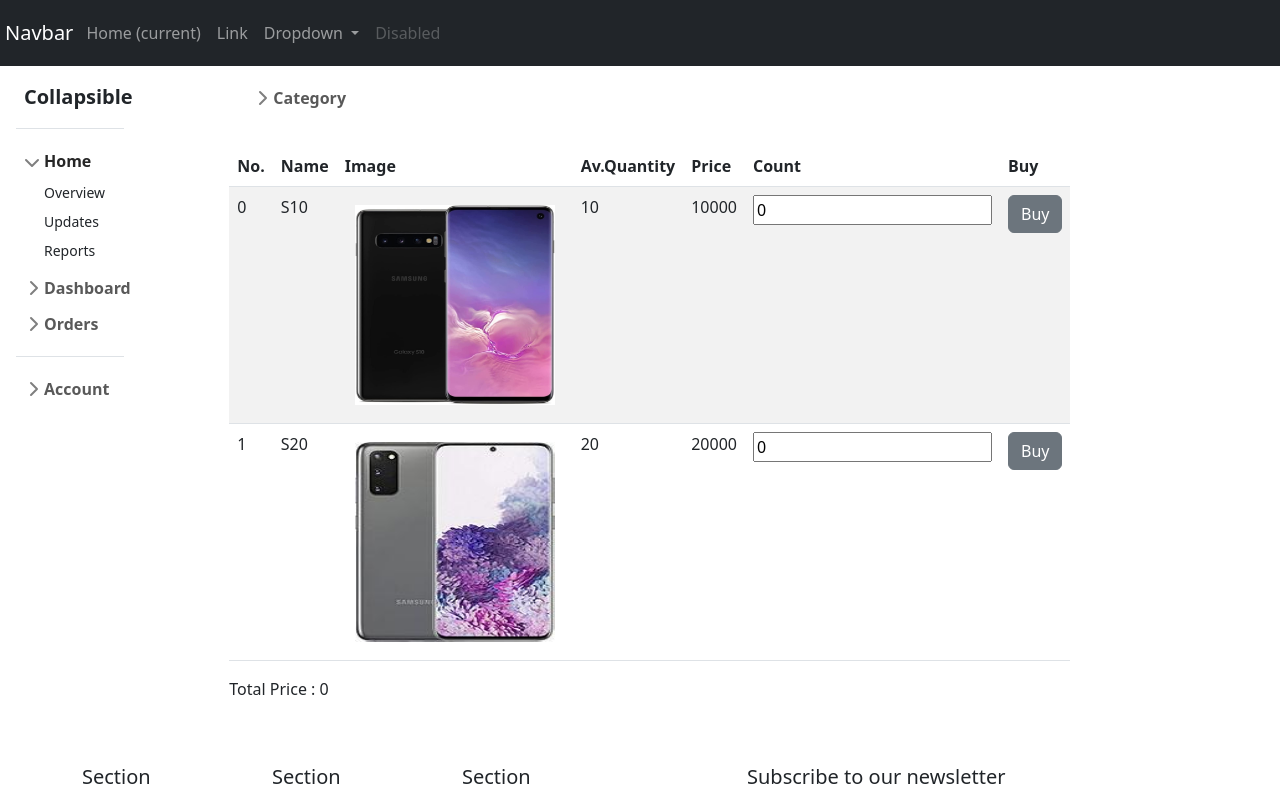
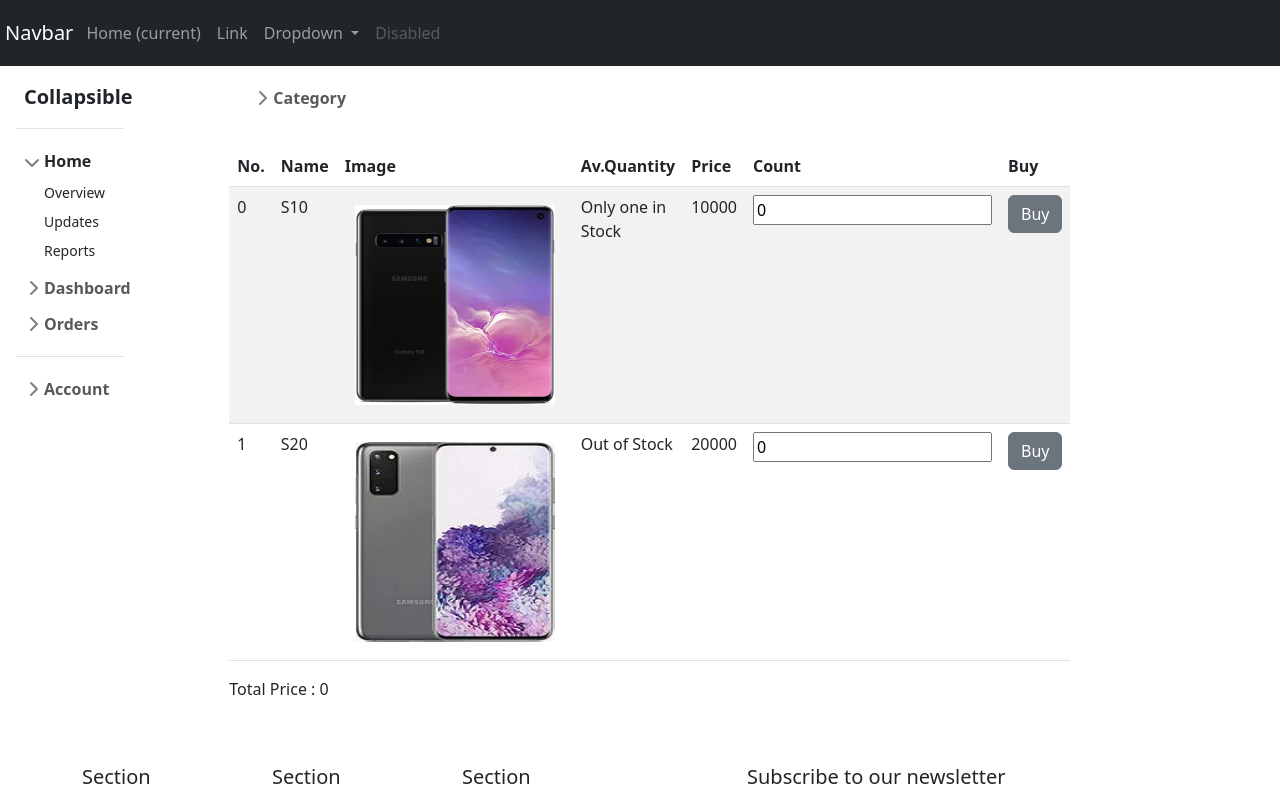
Before and after one commit to Osama-Atwa/BuyStore, an Angular app: page / in a window 1280 px wide. Shown: the top 800 px of the page. Built offline with nearby package versions, Linux system fonts and the light colour scheme.

Commit message:
config some Bugs
solve the negative amounts issue and make the website more a live.

```diff
--- a/src/app/template/home/home.component.html
+++ b/src/app/template/home/home.component.html
@@ -42,9 +42,23 @@
             <td *ngIf="prod.product.CategoryID === product"> {{ prod.product.id }} </td>
             <td *ngIf="prod.product.CategoryID === product"> {{ prod.product.Name }} </td>
             <td *ngIf="prod.product.CategoryID === product"> <img [src]="prod.product.img" style="margin: 10px;" width="200px" height="200px"> </td>
-            <td *ngIf="prod.product.CategoryID === product"> {{ prod.product.qty }} </td>
+            <td *ngIf="prod.product.CategoryID === product">
+              <div *ngIf="prod.product.qty == 0">
+                <p>
+                  Out of Stock
+                </p>
+              </div>
+              <div *ngIf="prod.product.qty == 1">
+                <p>
+                  Only one in Stock
+                </p>
+              </div>
+              <div *ngIf="prod.product.qty >= 2">
+                {{ prod.product.qty }}
+              </div>
+            </td>
             <td *ngIf="prod.product.CategoryID === product"> {{ prod.product.Price }} </td>
-            <td *ngIf="prod.product.CategoryID === product"> <input type="number" [(ngModel)]="prod.count"> </td>
+            <td *ngIf="prod.product.CategoryID === product"> <input type="number" [(ngModel)]="prod.count" min="0"> </td>
             <td *ngIf="prod.product.CategoryID === product"> <button class="btn btn-secondary" (click)="OnBuy(prod.product.id)"> Buy </button> </td>
           </tr>
         </tbody>
--- a/src/app/template/home/home.component.ts
+++ b/src/app/template/home/home.component.ts
@@ -10,8 +10,8 @@ export class HomeComponent implements OnInit {
   img: string = '../../../assets/img1.jpg';
   count: number = 0;
   products = [
-    {product: new ProductModule(0,'S10','../../../assets/s10.jpg',10,10000,'mobile') , count: 0, sum: 0},
-    {product: new ProductModule(1,'S20','../../../assets/s20.jpg',20,20000,'mobile') , count: 0, sum: 0},
+    {product: new ProductModule(0,'S10','../../../assets/s10.jpg',1,10000,'mobile') , count: 0, sum: 0},
+    {product: new ProductModule(1,'S20','../../../assets/s20.jpg',0,20000,'mobile') , count: 0, sum: 0},
     {product: new ProductModule(2,'Dell','../../../assets/Dell.jpg',5,10000,'laptop') , count: 0, sum: 0},
     {product: new ProductModule(3,'Lenovo','../../../assets/lenovo.jpg',6,20000,'laptop') , count: 0, sum: 0}
   ];
@@ -36,15 +36,20 @@ export class HomeComponent implements OnInit {
   }
 
   OnBuy(id:number){
-    if(this.products.find(x=>x.product.id==id))
+    var x = this.products.filter(x=>x.product.id==id);
+    if(x[0] && x[0].product.qty>0 && x[0].product.qty - x[0].count >= 0)
     {
-      var x = this.products.filter(x=>x.product.id==id);      ;
       x[0].sum = x[0].count * x[0].product.Price;
+      if(x[0].product.qty > 0)
+      {
+        x[0].product.qty = x[0].product.qty - x[0].count;
+      }
       this.calTotal();
     }
+
   }
   calTotal(){
-    this.total=0;
+    // this.total=0;
     for (let index = 0; index < this.products.length; index++) {
       const element = this.products[index];
       this.total += element.sum;
```
